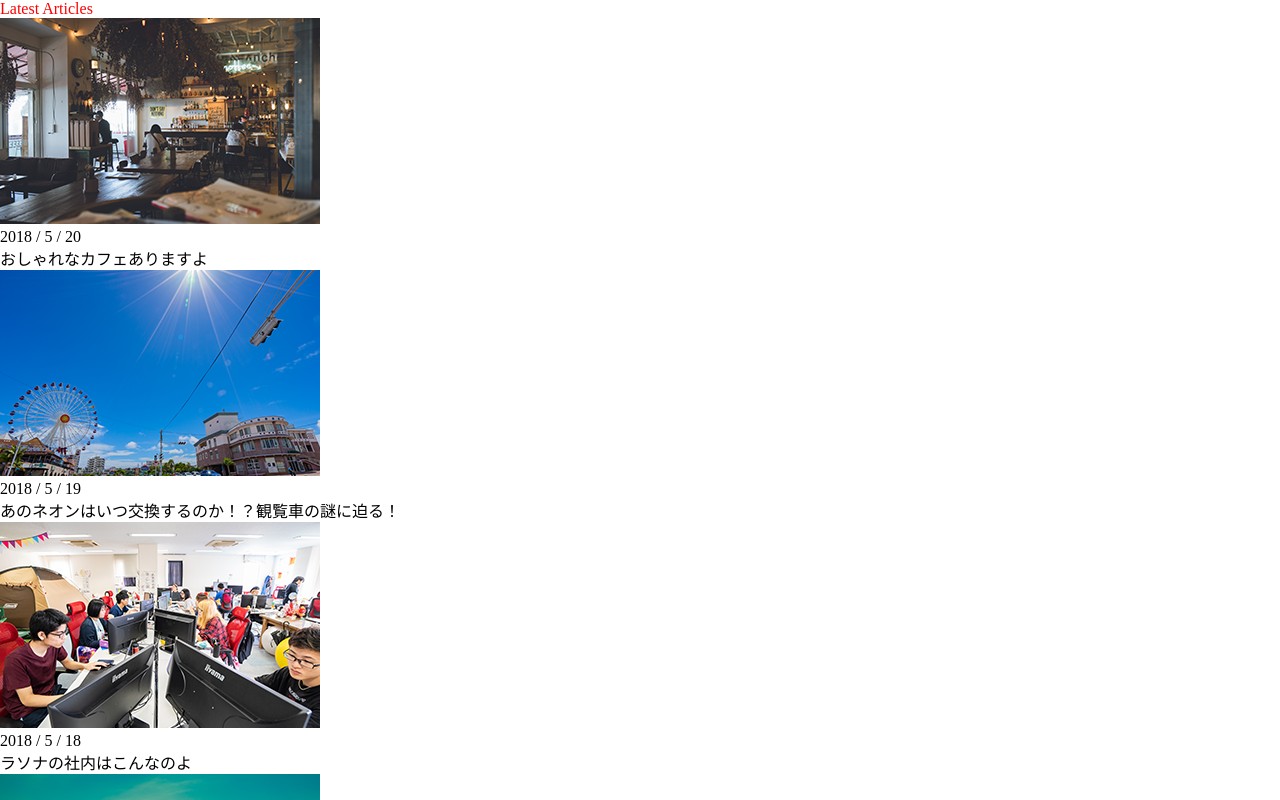
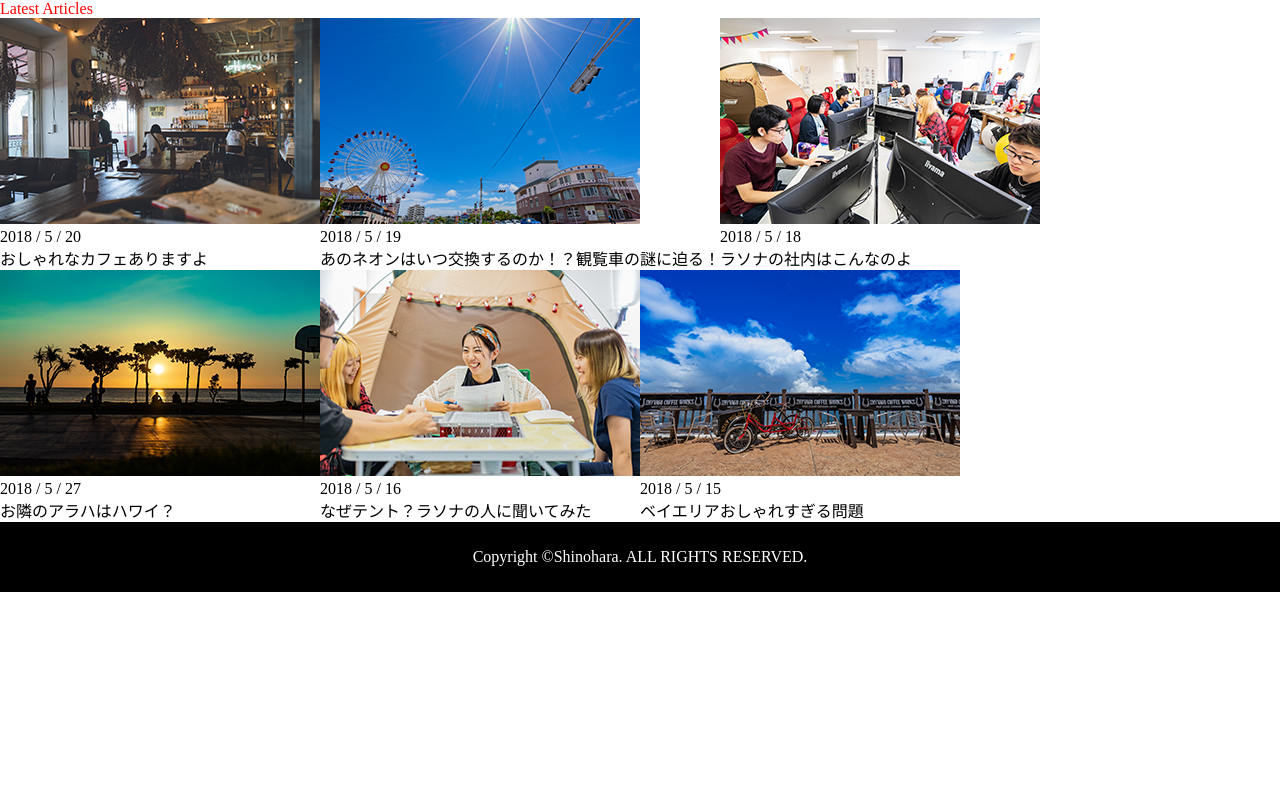
Before and after one commit to toshiaki21/american_wp, a plain HTML site: page index.html in a window 1280 px wide. Shown: the top 800 px of the page. Drawn offline with nearby package versions, Linux system fonts and the light colour scheme.

Commit message:
css追加中

```diff
--- a/rika.scss
+++ b/rika.scss
@@ -2,6 +2,23 @@ h1{
     color: red;
 }
 
+#blog{
+
+    .blog{
+
+        &-container{
+
+        }
+
+        &-box{
+            display: flex;
+        }
+
+        &-boxes{
+            justify-content: space-around;
+        }
+    }
+}
 
 footer {
     text-align: center;
```
Also changed, not shown: assets/css/rika.css, 1 other file.
